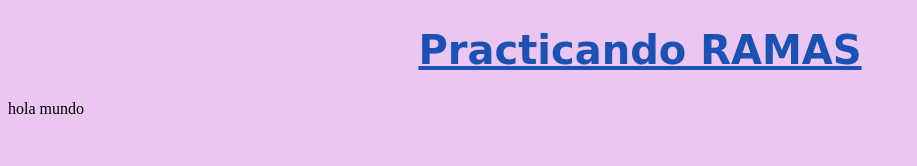
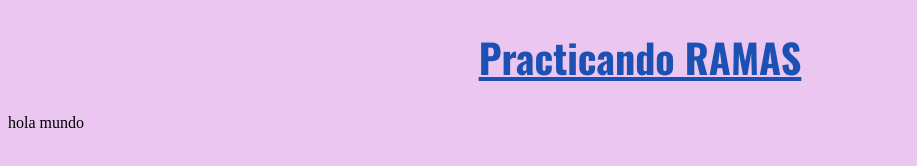
Before and after one commit to SaulSneider7/prueba_ramas, a plain HTML site: page index.html in a window 1280 px wide. Shown: the whole page, without its empty margins (0-917 px from the left). Drawn offline with nearby package versions, Linux system fonts and the light colour scheme.

Commit message:
saquenme de latinoamerica

```diff
--- a/index.html
+++ b/index.html
@@ -5,6 +5,9 @@
     <meta name="viewport" content="width=device-width, initial-scale=1.0">
     <title>Document</title>
     <link rel="stylesheet" href="style.css">
+    <link rel="preconnect" href="https://fonts.googleapis.com">
+<link rel="preconnect" href="https://fonts.gstatic.com" crossorigin>
+<link href="https://fonts.googleapis.com/css2?family=Noto+Sans+Anatolian+Hieroglyphs&family=Oswald:wght@200..700&display=swap" rel="stylesheet">
 </head>
 <body>
     <h1 class="titulo">Practicando RAMAS</h1>
--- a/style.css
+++ b/style.css
@@ -2,7 +2,10 @@ body {
     background-color: rgb(234, 198, 241);
 }
 h1 {
-    font-family: cursive;
+    font-family: "Oswald", sans-serif;
+  font-optical-sizing: auto;
+  font-weight: <weight>;
+  font-style: normal;
     font-size: 40px;
     color: rgb(28, 81, 180);
     text-decoration: underline;
```
